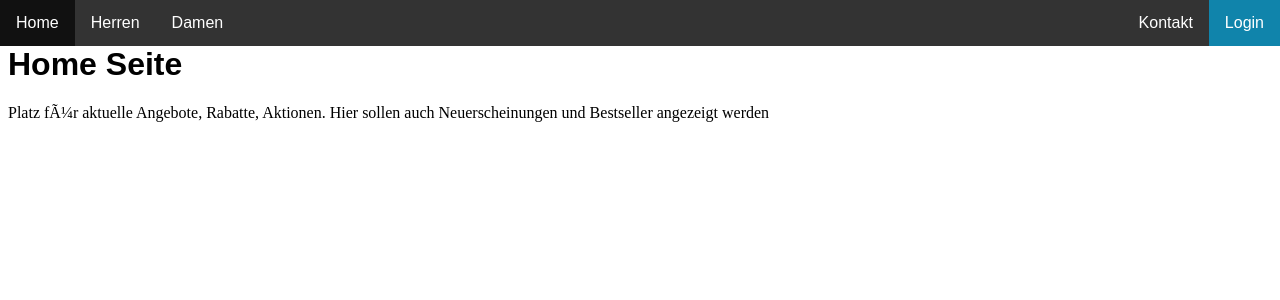
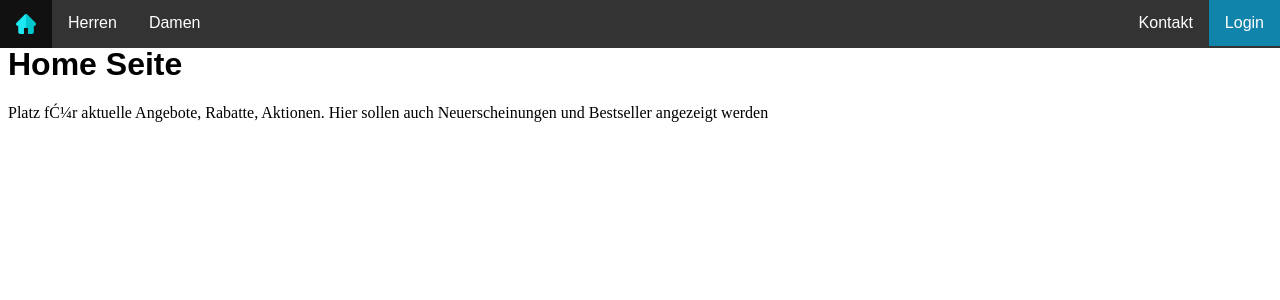
Before and after one commit to Lxcyfxr/Webapp_projekt_wa2, a PHP site: page / in a window 1280 px wide. Shown: the top 300 px of the page. Run offline with PHP 8.4, Linux system fonts and the light colour scheme.

Commit message:
Home Button fix

```diff
--- a/public/contact.html
+++ b/public/contact.html
@@ -6,7 +6,7 @@
   </head>
   <body>
     <ul>
-      <li><a href="index.html">Home</a></li>
+      <li><a href="index.html"> <img src="pictures/zuhause.png" width="20" height="20"></a></li>
       <li><a>Herren</a></li>
       <!--Keine Weiterleitung zu einer anderen Seite! Eher Filtereinstellung für die Kleiderübersicht-->
       <li><a>Damen</a></li>
--- a/public/index.html
+++ b/public/index.html
@@ -6,7 +6,7 @@
   </head>
   <body>
     <ul>
-      <li><a href="index.html">Home</a></li>
+      <li><a href="index.html"> <img src="pictures/zuhause.png" width="20" height="20"></a></li>
       <li><a>Herren</a></li>
       <!--Keine Weiterleitung zu einer anderen Seite! Eher Filtereinstellung für die Kleiderübersicht-->
       <li><a>Damen</a></li>
--- a/public/login.php
+++ b/public/login.php
@@ -8,7 +8,7 @@
 </head>
 <body>
 <ul>
-      <li><a href="index.html">Home</a></li>
+      <li><a href="index.html"> <img src="pictures/zuhause.png" width="20" height="20"></a></li>
       <li><a>Herren</a></li>
       <!--Keine Weiterleitung zu einer anderen Seite! Eher Filtereinstellung für die Kleiderübersicht-->
       <li><a>Damen</a></li>
```
